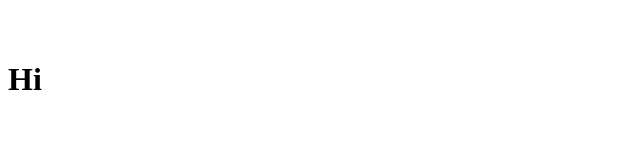
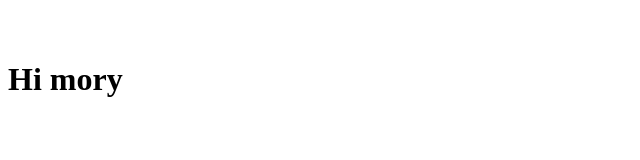
Before and after one commit to El-Hadji-Mory-Ndaw-TerangaCloud/hello, a plain HTML site: page index.html in a window 1280 px wide. Shown: the whole page, without its empty margins (0-640 px from the left). Drawn offline with Linux system fonts and the light colour scheme.

Commit message:
modification 2

```diff
--- a/index.html
+++ b/index.html
@@ -14,7 +14,7 @@
    </style>
     <body>
         <h1>
-            Hi
+            Hi mory
         </h1>
     </body>
 </html>
```
